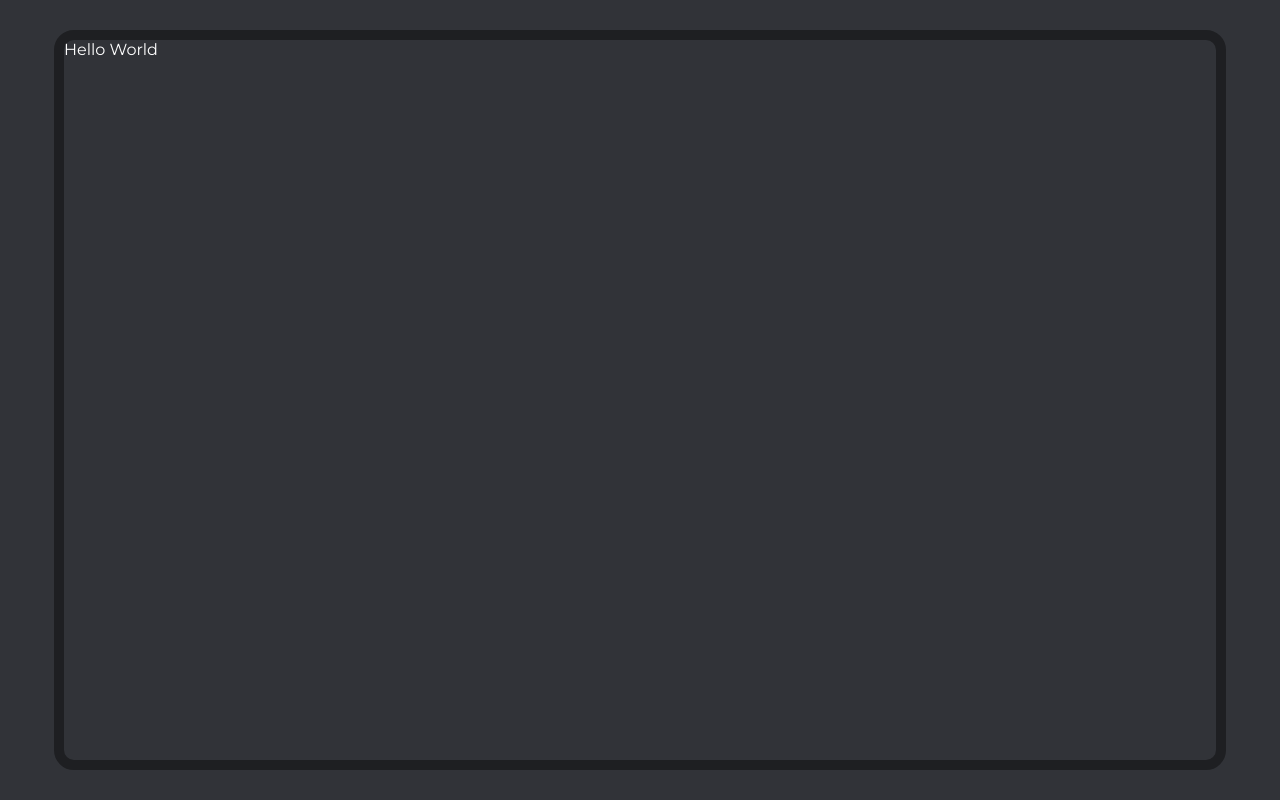
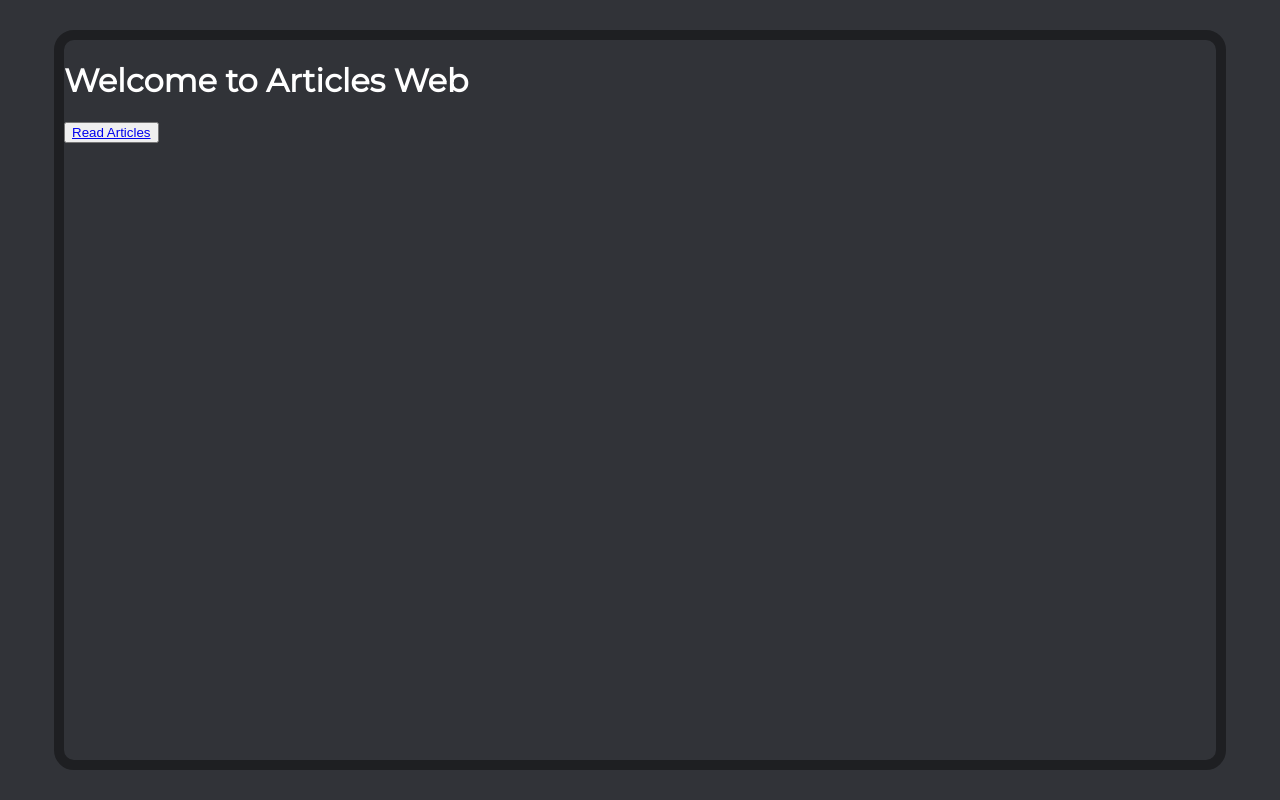
Before and after one commit to ChuzaWick420/Articles_Web, a React (Vite) app: page / in a window 1280 px wide. Built offline with nearby package versions, Linux system fonts and the light colour scheme.

Commit message:
Moved the pages to their respective directories
Updated pages path in App.jsx and added basic content for landing page

```diff
--- a/src/App.jsx
+++ b/src/App.jsx
@@ -1,9 +1,9 @@
 import React from "react"
 import { BrowserRouter, Route, Routes } from "react-router-dom"
 import Layout from "./layout"
-import Landing from "./pages/landing"
-import Preview from "./pages/preview"
-import Details from "./pages/details"
+import Landing from "./pages/landing/landing.jsx"
+import Preview from "./pages/preview/preview.jsx"
+import Details from "./pages/details/details.jsx"
 
 function App() {
 
--- a/src/pages/landing.jsx
+++ /dev/null
@@ -1,9 +0,0 @@
-import React from "react";
-
-function Landing () {
-    return (
-        <div>Hello World</div>
-    );
-}
-
-export default Landing;
--- /dev/null
+++ b/src/pages/landing/landing.jsx
@@ -0,0 +1,18 @@
+import React from "react";
+import { Link } from "react-router-dom";
+
+function Landing () {
+    return (
+        <div className="landing_page">
+
+            <h1>Welcome to <span className="website_name">Articles Web</span></h1>
+
+            <button>
+                <Link to="preview">Read Articles</Link>
+            </button>
+
+        </div>
+    );
+}
+
+export default Landing;
```
Also changed, not shown: src/pages/details/details.jsx (renamed from src/pages/details.jsx), src/pages/preview/preview.jsx (renamed from src/pages/preview.jsx).
